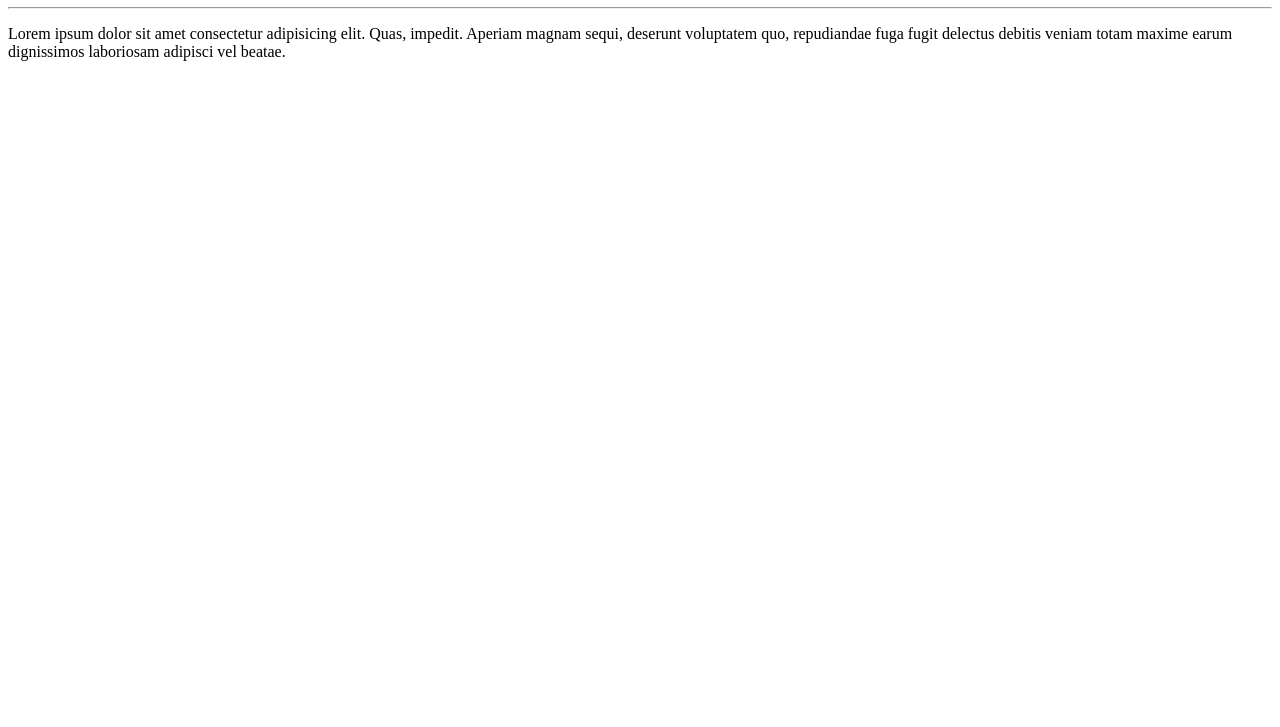
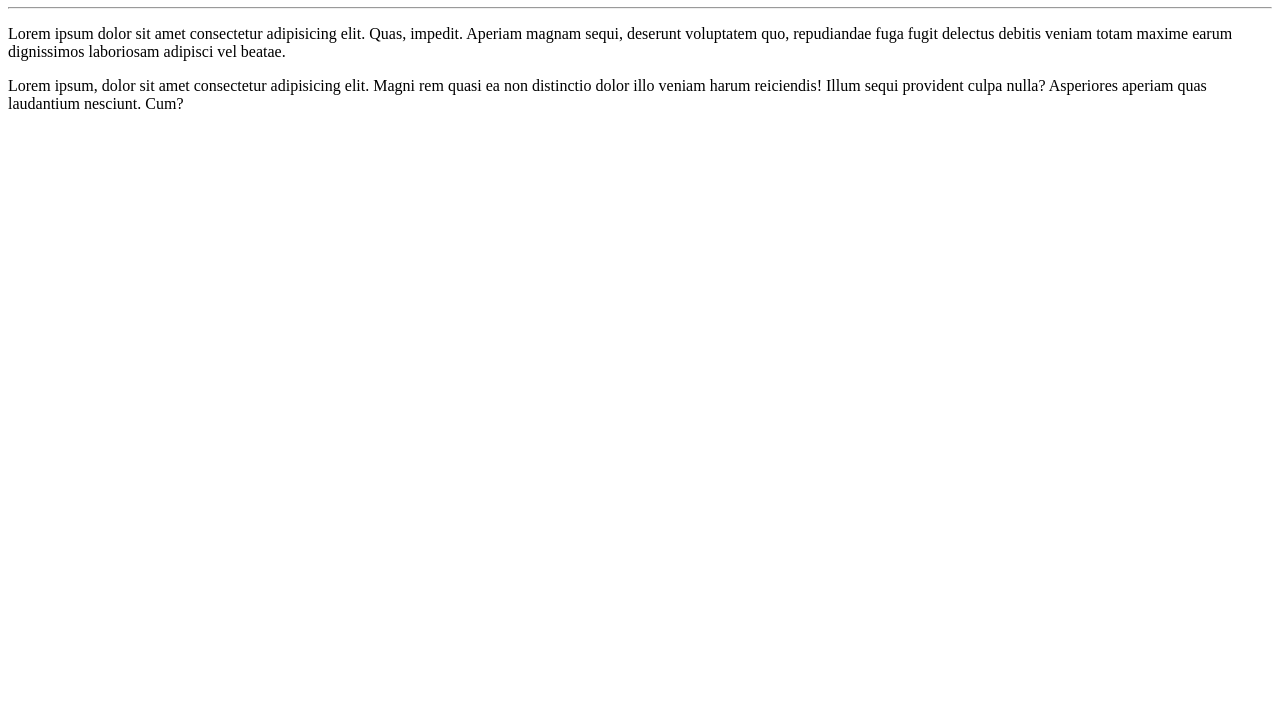
Before and after one commit to GuilhermeFerreiraSO/Teste01, a plain HTML site: page site-exemplo/index.html in a window 1280 px wide. Shown: the part 73-800 px from the top of the page. Drawn offline with Linux system fonts and the light colour scheme.

Commit message:
adicionado parágrafo

```diff
--- a/site-exemplo/index.html
+++ b/site-exemplo/index.html
@@ -10,5 +10,6 @@
     <h1>Olá, Mundo1</h1>
     <hr>
     <P>Lorem ipsum dolor sit amet consectetur adipisicing elit. Quas, impedit. Aperiam magnam sequi, deserunt voluptatem quo, repudiandae fuga fugit delectus debitis veniam totam maxime earum dignissimos laboriosam adipisci vel beatae.</P>
+    <p>Lorem ipsum, dolor sit amet consectetur adipisicing elit. Magni rem quasi ea non distinctio dolor illo veniam harum reiciendis! Illum sequi provident culpa nulla? Asperiores aperiam quas laudantium nesciunt. Cum?</p>
 </body>
 </html>
```
